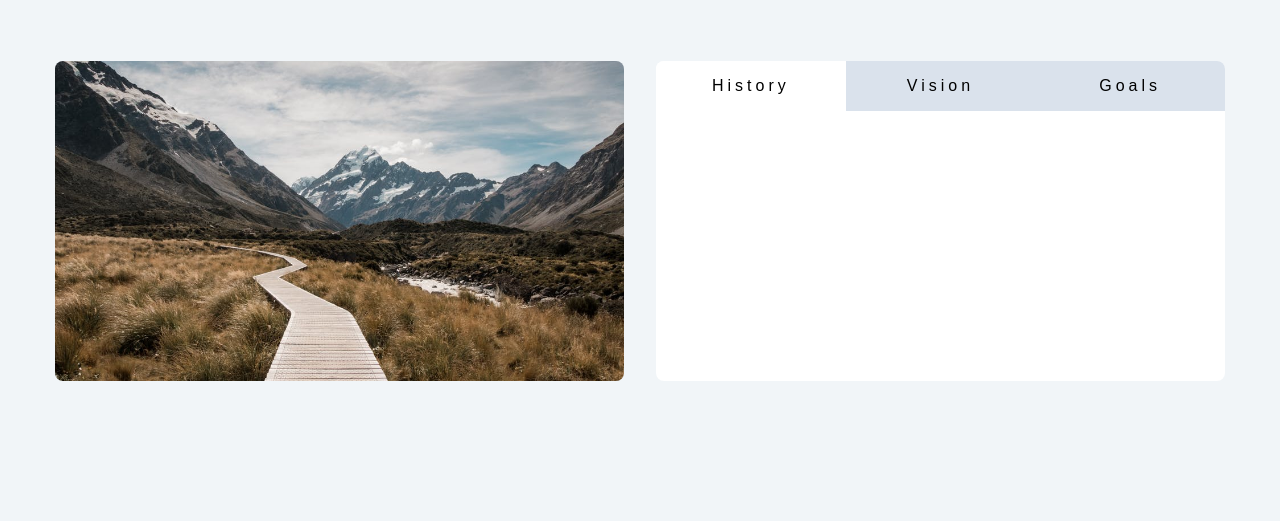
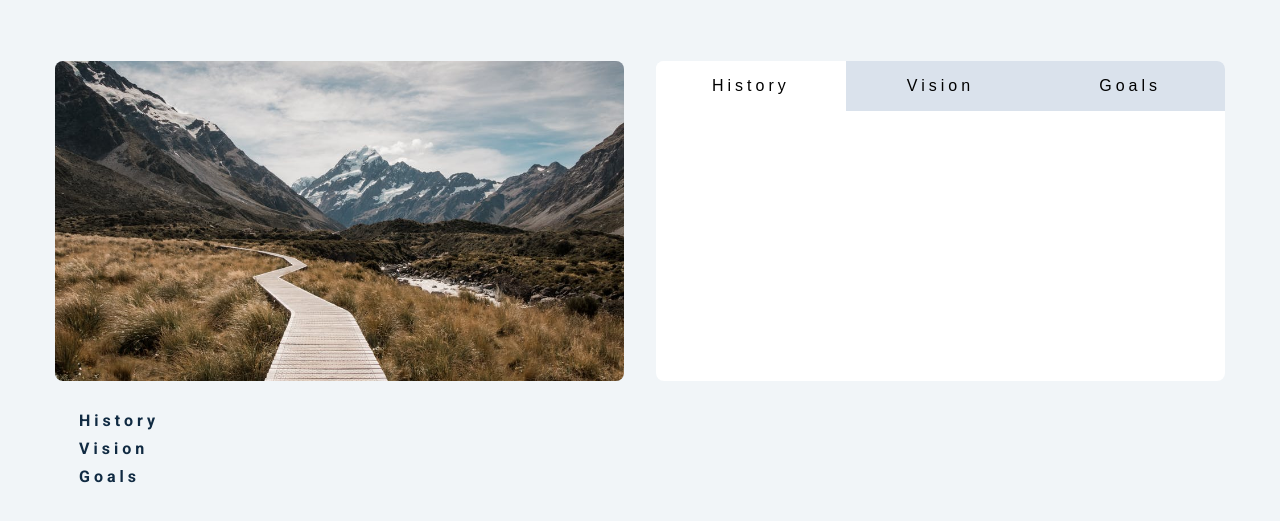
Before and after one commit to KennedyMungai/RandomJavascriptProjects, a plain HTML site: page Tabs/index.html in a window 1280 px wide. Shown: the part 79-600 px from the top of the page. Drawn offline with nearby package versions, Linux system fonts and the light colour scheme.

Commit message:
Added DOM items to the article of class about-content

```diff
--- a/Tabs/index.html
+++ b/Tabs/index.html
@@ -30,6 +30,23 @@
           <button class="tab-btn" data-id="goals">goals</button>
         </div>
       </article>
+      <article class="about-content">
+        <!-- single item -->
+        <div class="content active" id="history">
+          <h4>history</h4>
+        </div>
+        <!-- end of single item -->
+        <!-- single item -->
+        <div class="content active" id="vision">
+          <h4>vision</h4>
+        </div>
+        <!-- end of single item -->
+        <!-- single item -->
+        <div class="content active" id="goals">
+          <h4>goals</h4>
+        </div>
+        <!-- end of single item -->
+      </article>
     </div>
   </section>
 
```
